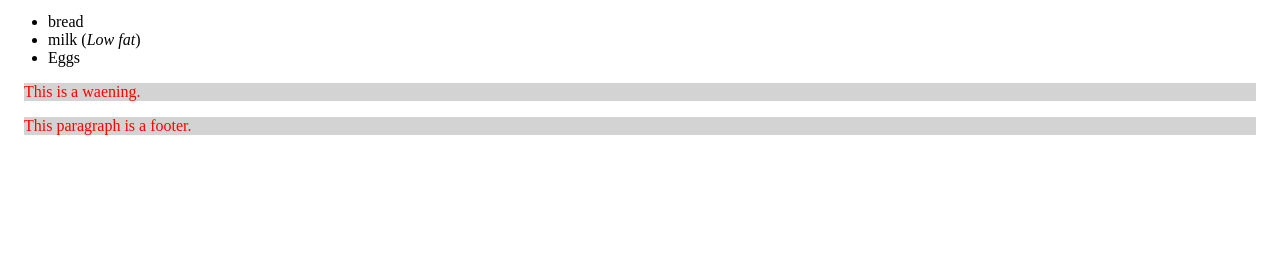
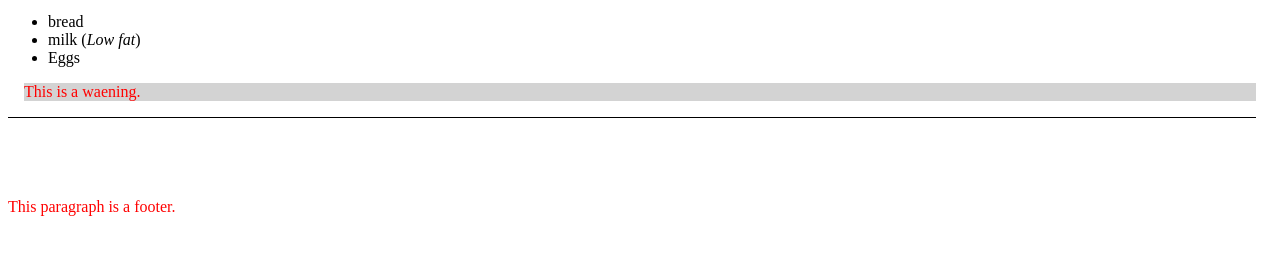
Before and after one commit to 10041993/Powercoders, a plain HTML site: page scratch/css.html in a window 1280 px wide. Shown: the part 101-356 px from the top of the page. Drawn offline with Linux system fonts and the light colour scheme.

Commit message:
css.style

```diff
--- a/scratch/style.css
+++ b/scratch/style.css
@@ -1,3 +1,10 @@
+p#foohter{
+  border-top: 1px solid black;
+  background-color: white;
+  padding-top: 5em;
+  margin-left: 0;
+}
+
 p{
   color: red;
   background-color: lightgrey;
```
